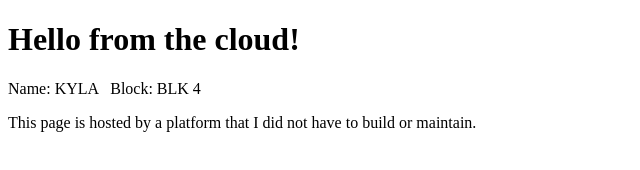
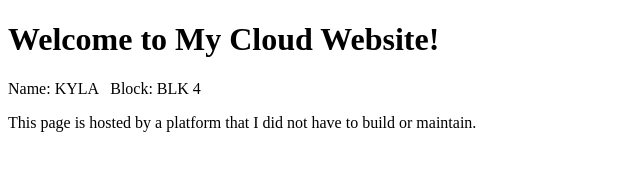
Before and after one commit to kydev-wen/DeVera-lab1-site, a plain HTML site: page index.html in a window 1280 px wide. Shown: the whole page, without its empty margins (0-640 px from the left). Drawn offline with Linux system fonts and the light colour scheme.

Commit message:
Update index.html

```diff
--- a/index.html
+++ b/index.html
@@ -5,7 +5,7 @@
     <title>My Cloud Lab</title>
 </head>
 <body>
-    <h1>Hello from the cloud!</h1>
+    <h1>Welcome to My Cloud Website!</h1>
     <p>Name: KYLA &nbsp; Block: BLK 4</p>
     <p>This page is hosted by a platform that I did not have to build or maintain.</p>
 </body>
```
